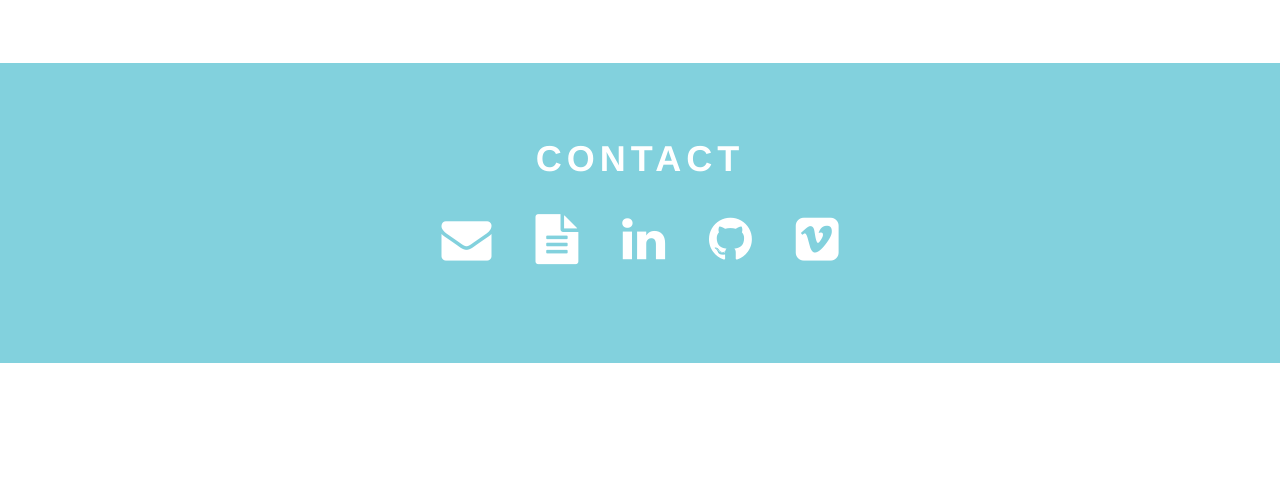
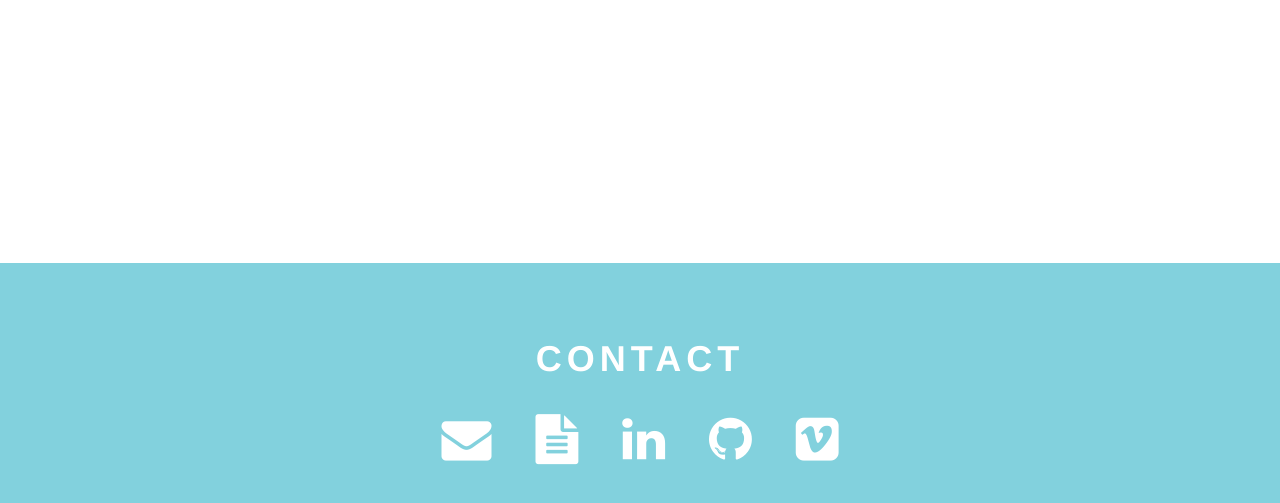
Before and after one commit to clach/clach.github.io, a plain HTML site: page index.html in a window 1280 px wide. Shown: the part 363-866 px from the top of the page. Before the commit the page ends 800 px from the top, so only its background shows below. Drawn offline with nearby package versions, Linux system fonts and the light colour scheme.

Commit message:
hacky spacer thing

```diff
--- a/css/base_css.css
+++ b/css/base_css.css
@@ -394,3 +394,6 @@ a img:hover {
  #content {
      padding-bottom: 2.5rem;
 }
+ #spacer {
+     padding-bottom: 200px;
+}
--- a/index.html
+++ b/index.html
@@ -69,10 +69,12 @@
   </div>
   <!-- end of into -->
 
+<div id="spacer">
+</div>
+
   <!-- contact -->
   <footer class="container-fluid text-center" id="contact">
     <p id="contact-header">Contact</p>
-
     <div class="row">
       <div class="col-sm-3">
       </div>
@@ -81,7 +83,7 @@
         <a href="clach.github.io/img/LachanskiCarolineResume.pdf" target="_blank" class="fa fa-file-text"></a>
         <a href="https://www.linkedin.com/in/caroline-lachanski/" target="_blank" class="fa fa-linkedin"></a>
         <a href="https://github.com/clach" target="_blank" class="fa fa-github"></a>
-        <a href="https://vimeo.com/295110905" target="_blank" class="fa fa-vimeo-square"></a>
+        <a href="https://vimeo.com/298670321" target="_blank" class="fa fa-vimeo-square"></a>
       </div>
       <div class="col-sm-3">
       </div>
```
Also changed, not shown: about.html (+1 -1 lines), art.html (+1 -1 lines), demo-reel.html (+1 -1 lines), projects.html (+1 -1 lines).
